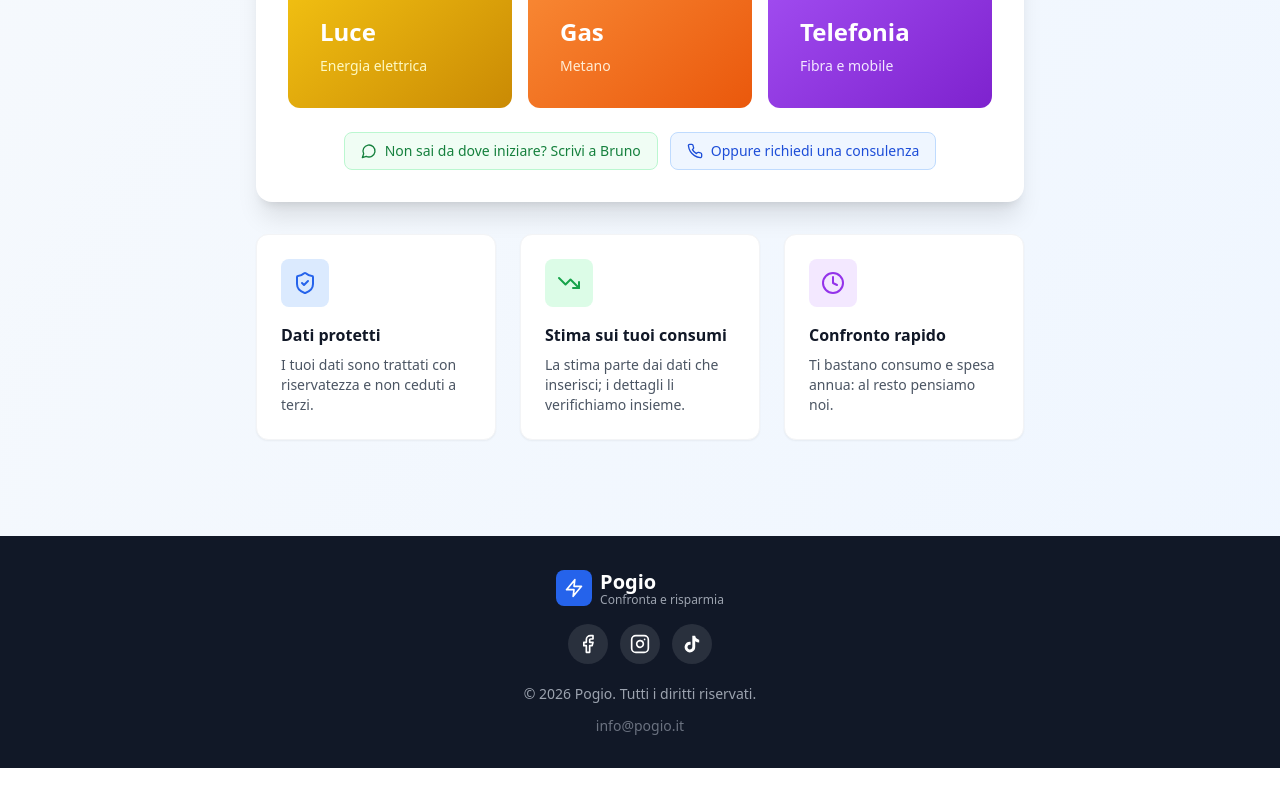
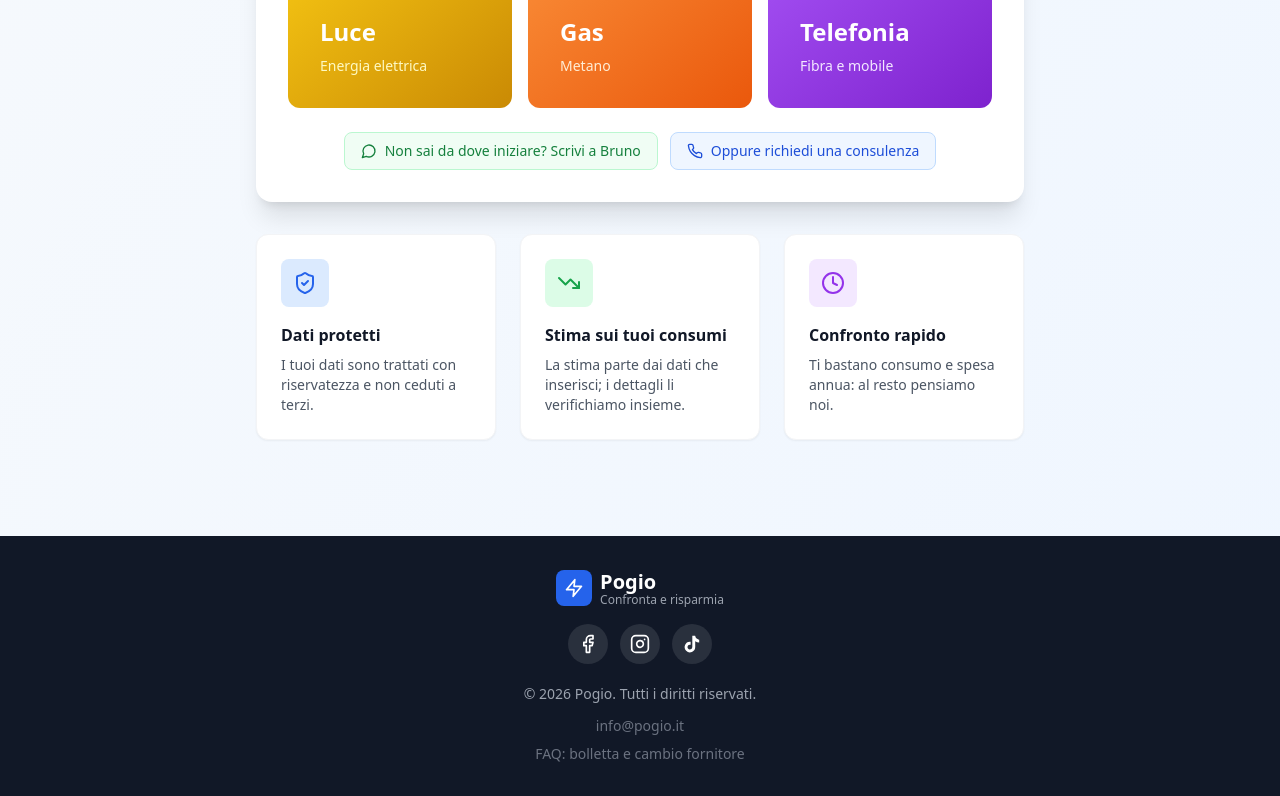
Before and after one commit to brunopoggi9-oss/comparatore-utility, a Next.js app: page / in a window 1280 px wide. Shown: the part 1353-2149 px from the top of the page. Before the commit the page ends 2121 px from the top, so only its background shows below. Built offline with nearby package versions, Linux system fonts and the light colour scheme.

Commit message:
Update page.tsx

```diff
--- a/src/app/page.tsx
+++ b/src/app/page.tsx
@@ -204,6 +204,9 @@ export default function Home() {
           <div className="mt-3 text-sm text-gray-500">
             <a href="mailto:info@pogio.it" className="hover:text-blue-400">info@pogio.it</a>
           </div>
+                 <div className="mt-2 text-sm text-gray-500">
+         <Link href="/faq" className="hover:text-blue-400">FAQ: bolletta e cambio fornitore</Link>
+       </div>
         </div>
       </footer>
     </div>
```
